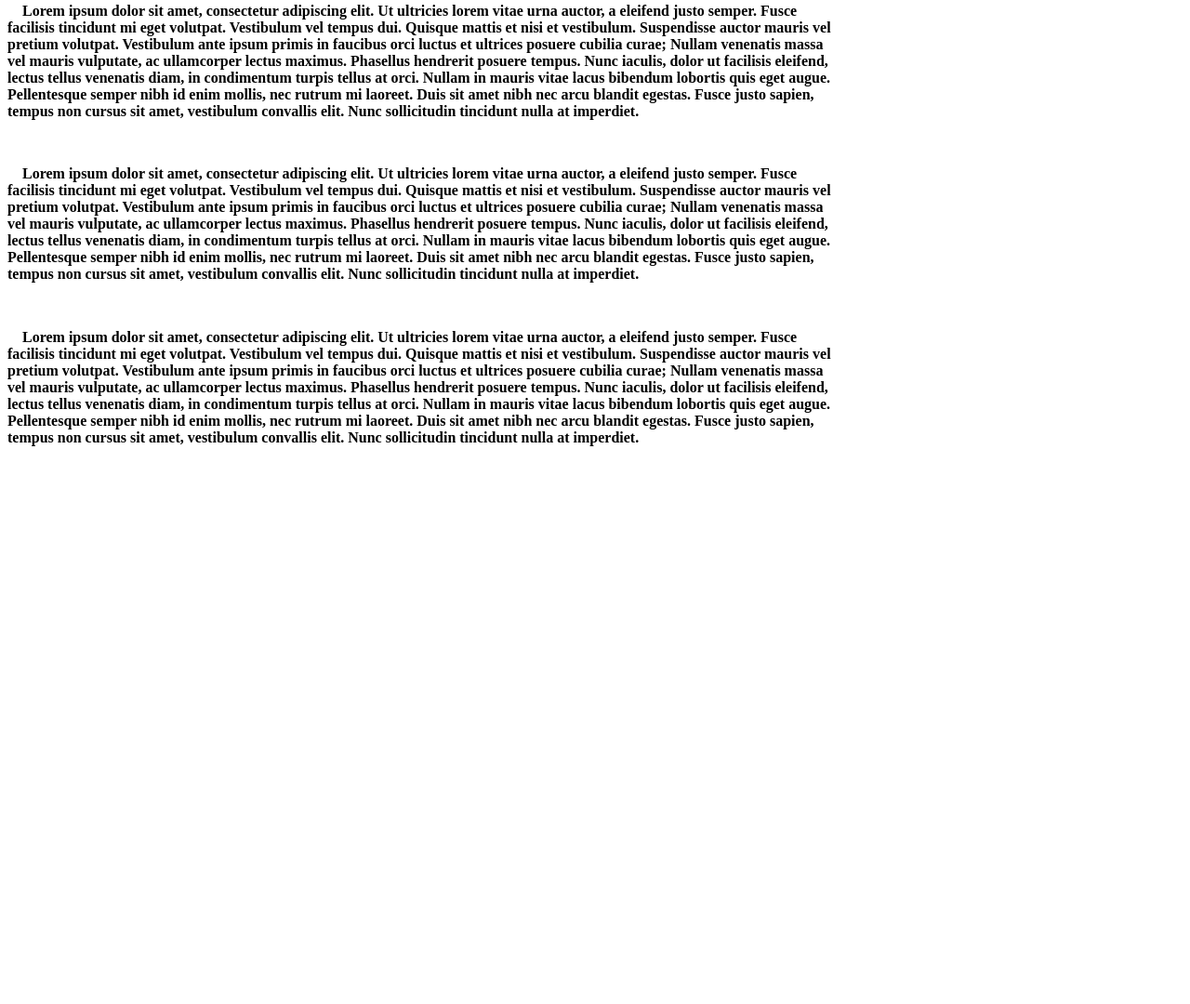
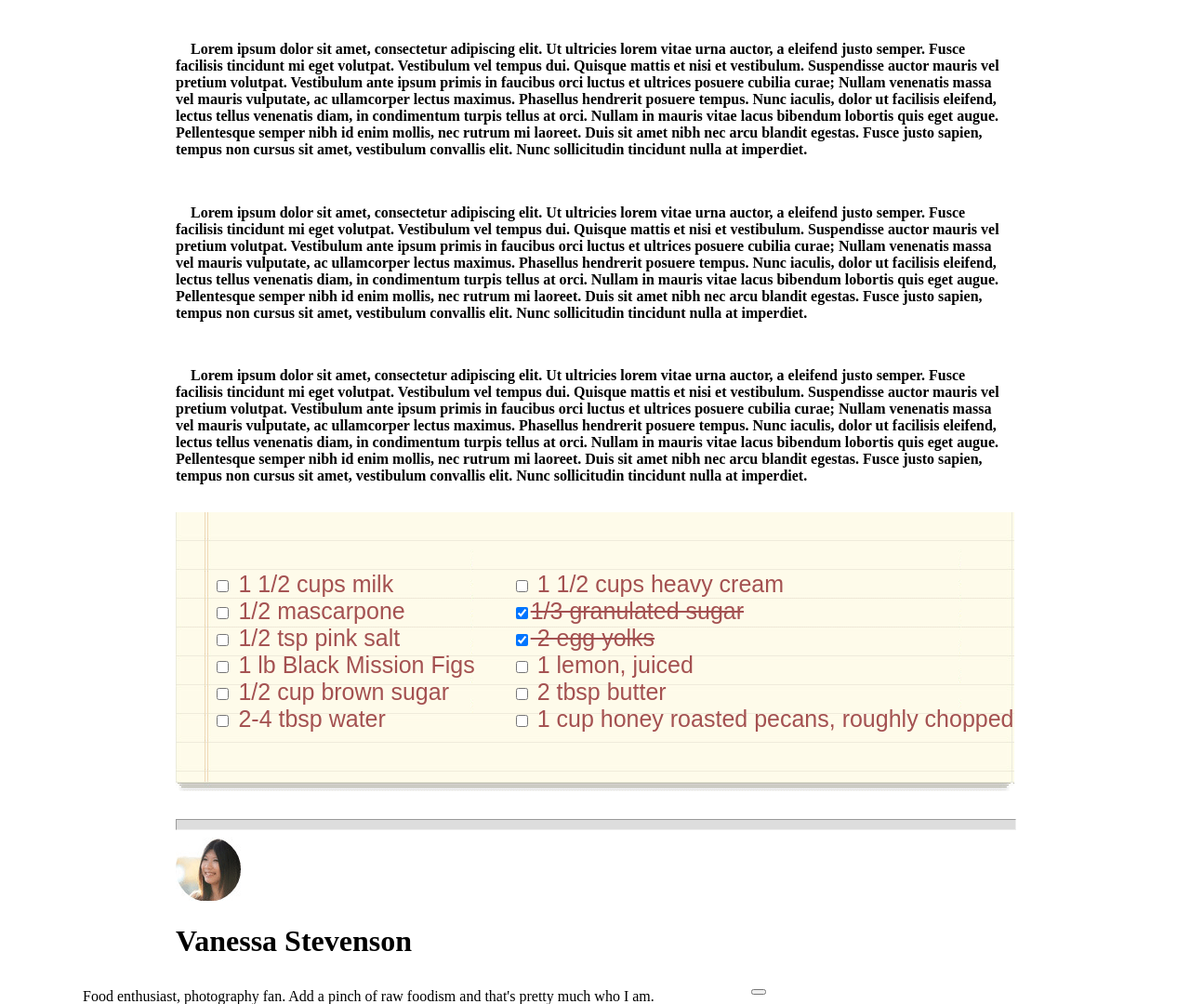
Before and after one commit to kylehoac/ChocolatePizza, a plain HTML site: page index.html in a window 1280 px wide. Shown: the part 901-1981 px from the top of the page at 93% size. Before the commit the page ends 1402 px from the top, so only its background shows below. Drawn offline with Linux system fonts and the light colour scheme.

Commit message:
All content on page.

```diff
--- a/index.html
+++ b/index.html
@@ -1,16 +1,19 @@
 <!DOCTYPE html>
 <html lang="en">
     <link rel="stylesheet" href="style.css">
+    <link rel="preconnect" href="https://fonts.gstatic.com">
+    <link href="https://fonts.googleapis.com/css2?family=Yellowtail&display=swap" rel="stylesheet">
 <head>
     <title>Chocolate Pizza</title>
 </head>
 <body>
+    <div id="wrapper">
     <header>
         <img id="knifefork" src="photos/logo.png" alt="knifefork">
-        <div class="delicious">
+        <!-- <div class="delicious"> -->
             <h1 id="heading1">Delicious</h1>
-            <p>THE BEST FOOD BLOG ON THE WEB.</p>
-        </div>
+            <p id="heading1sub">THE BEST FOOD BLOG ON THE WEB.</p>
+        <!-- </div> -->
         <div class="social">
             <img src="photos/fb-icon.png" alt="fb">
             <img src="photos/twit-icon.png" alt="twitter">
@@ -34,7 +37,6 @@
         <p>PRINT</p>
     </div>
     <img src="photos/choco-pizza.png" alt="pizza">
-</body>
     <main>
         <h4 class="maintext">Lorem ipsum dolor sit amet, consectetur adipiscing elit. Ut ultricies lorem vitae urna auctor, a eleifend justo semper. Fusce facilisis tincidunt mi eget volutpat. Vestibulum vel tempus dui. Quisque mattis et nisi et vestibulum. Suspendisse auctor mauris vel pretium volutpat. Vestibulum ante ipsum primis in faucibus orci luctus et ultrices posuere cubilia curae; Nullam venenatis massa vel mauris vulputate, ac ullamcorper lectus maximus. Phasellus hendrerit posuere tempus. Nunc iaculis, dolor ut facilisis eleifend, lectus tellus venenatis diam, in condimentum turpis tellus at orci. Nullam in mauris vitae lacus bibendum lobortis quis eget augue. Pellentesque semper nibh id enim mollis, nec rutrum mi laoreet. Duis sit amet nibh nec arcu blandit egestas. Fusce justo sapien, tempus non cursus sit amet, vestibulum convallis elit. Nunc sollicitudin tincidunt nulla at imperdiet.
         </h4>
@@ -46,6 +48,33 @@
         </h4>
     </main>
     <div class="list">
-        <h2></h2>
+            <ul>
+                <li><input type="checkbox"> 1 1/2 cups milk</li>
+                <li><input type="checkbox"> 1/2 mascarpone</li>
+                <li><input type="checkbox"> 1/2 tsp pink salt</li>
+                <li><input type="checkbox"> 1 lb Black Mission Figs</li>
+                <li><input type="checkbox"> 1/2 cup brown sugar</li>
+                <li><input type="checkbox"> 2-4 tbsp water</li>
+            </ul>
+            <ul>
+                <li><input type="checkbox"> 1 1/2 cups heavy cream</li>
+                <li class="linethrough"><input  type="checkbox" checked="checked">1/3 granulated sugar</li>
+                <li class="linethrough"><input type="checkbox" checked="checked"> 2 egg yolks</li>
+                <li><input type="checkbox"> 1 lemon, juiced</li>
+                <li><input type="checkbox"> 2 tbsp butter</li>
+                <li><input type="checkbox"> 1 cup honey roasted pecans, roughly chopped</li>
+            </ul>
     </div>
+    <hr>
+    <footer>
+        <img id="author" src="photos/van-pic.png" alt="author">
+            <h1 id="authorh">Vanessa Stevenson</h1>
+            <p id="authortext">Food enthusiast, photography fan. Add a pinch of raw foodism and that's pretty much who I am.</p>
+            <button type="button" text="SHARE RECIPE"></button>
+        </footer>
+
+
+</div>
+</body>
+
 </html>
--- a/style.css
+++ b/style.css
@@ -1,5 +1,6 @@
-html {
-    width: 1200px;
+#wrapper {
+    width: 902px;
+    margin: 0 auto;
 }
 
 header {
@@ -17,15 +18,25 @@ header {
     margin-left: 10px;
 }
 
-.delicious {
-    /* width: 300px; */
+/* .delicious {
+    height: 42px;
+} */
 
+#heading1 {
+    font-family: 'Yellowtail' , cursive;
+    font-size: 35px;
+    display: inline-block;
+    margin-top: 12px;
+    margin-left: 10px;
 }
 
-#heading1 {
-    font-size: 25px;
-    display: inline;
-    padding-bottom: 10px;
+#heading1sub {
+    /* display: inline-block; */
+    font-size: 12px;
+    margin: 0 auto;
+    margin-left: -10px;
+    margin-top: 10px;
+
 }
 
 p {
@@ -40,7 +51,7 @@ hr {
     height: 10px;
     background-color: #DDD;
     margin-top: 30px;
-    width: 1200px;
+    width: 100%;
 }
 
 #cpizza {
@@ -72,7 +83,28 @@ main {
 }
 
 .list {
+    width: 902px;
+    height: 300px;
     background-color: #cccccc;
     background-image: url("photos/list-bg.png");
+    margin-top: 30px;
+    display: flex;
+    align-items: center;
+    justify-content: center;
+    font-size: 25px;
+}
 
+input {
+    z-index: -10;
+    /* font-family: fantasy; */
 }
+
+.linethrough {
+    text-decoration: line-through;
+}
+
+li {
+   list-style-type: none;
+   font-family: fantasy;
+   color: rgb(164, 81, 81);
+}
```
Also changed, not shown: Yellowtail-Regular.ttf (added).
